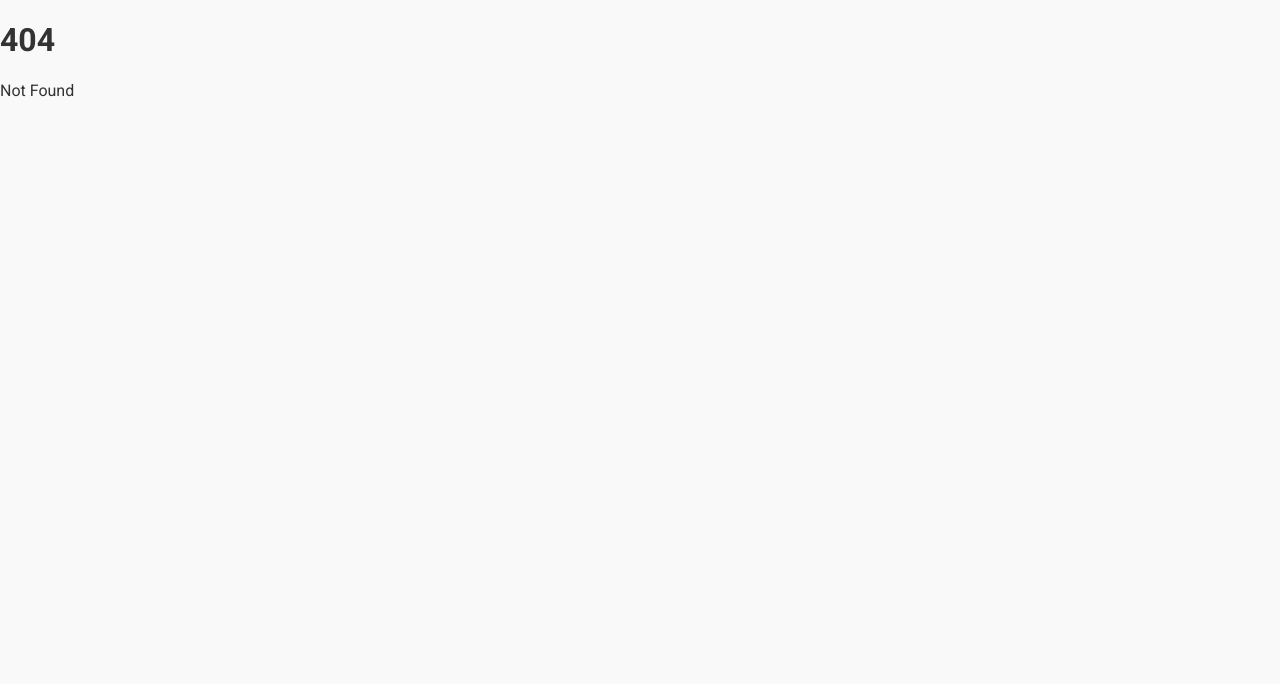
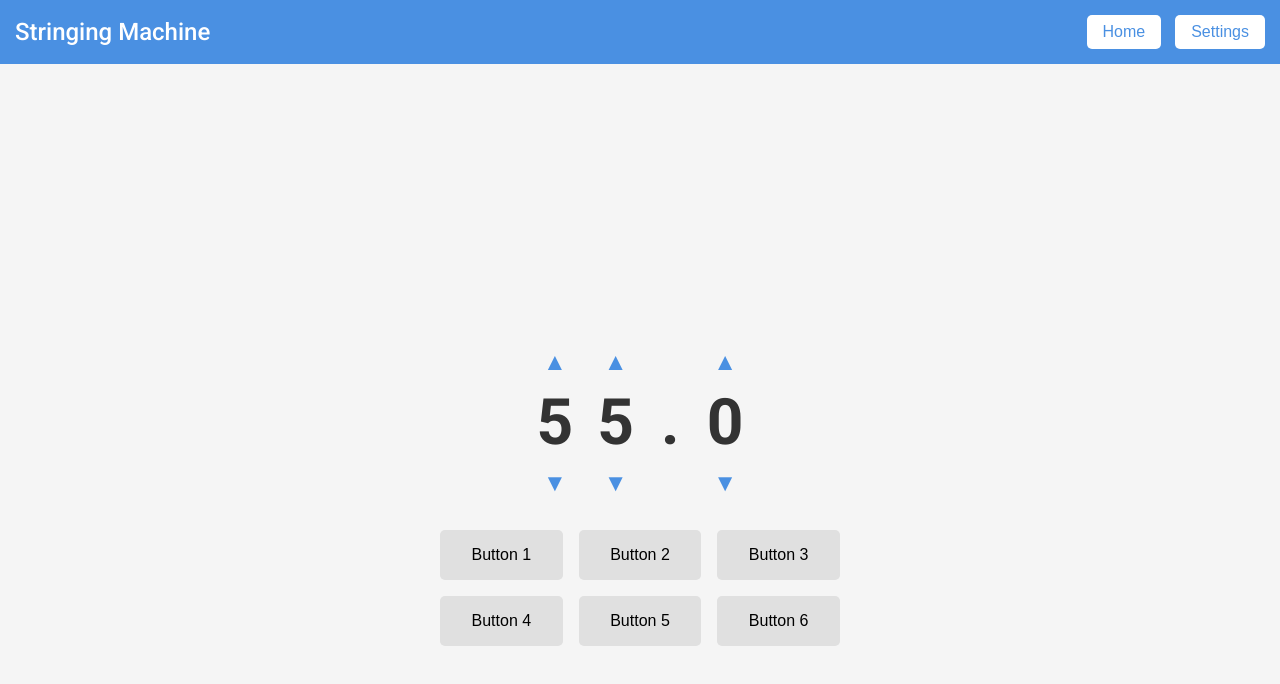
Before and after one commit to austin-schoster7/UI-Project-3, a SvelteKit app: page /stringing-menu in a window 1280 px wide. Before the commit this address had no page. Shown: the top 684 px of the page. Built offline with nearby package versions, Linux system fonts and the light colour scheme.

Commit message:
Implemented functionality for stringing menu including tension arrows and placeholder buttons for features to build out

```diff
--- a/src/routes/+page.svelte
+++ b/src/routes/+page.svelte
@@ -6,11 +6,11 @@
 
 	let profileList = [];
 
-  $: profiles.subscribe(value => profileList = value);
+	$: profiles.subscribe((value) => (profileList = value));
 
 	// TODO: Handle logic for selecting profiles
 	function selectStringer(name) {
-    console.log(`Stringer ${name} selected`);
+		goto('/stringing-menu');
 	}
 
 	function newStringer() {
@@ -22,6 +22,28 @@
 	}
 </script>
 
+<Header />
+
+<div class="main-container">
+	<div class="button-group">
+		<button class="button" on:click={newStringer}>New Stringer</button>
+		<button class="button" on:click={updateStringer}>Update Stringer</button>
+	</div>
+
+	<h2>Stringer Profiles</h2>
+	<div class="profile-grid">
+		{#each $profiles as profile}
+			<div class="profile-card" on:click={() => selectStringer(profile.name)}>
+				<div class="profile-name">{profile.name}</div>
+				<div class="profile-details">
+					Experience: {profile.experienceLevel}<br />
+					Height: {profile.height.feet}' {profile.height.inches}"<br />
+					Unit: {profile.unit}
+				</div>
+			</div>
+		{/each}
+	</div>
+</div>
 
 <style>
 	.main-container {
@@ -41,7 +63,7 @@
 		padding: 12px 20px;
 		font-size: 1rem;
 		color: #fff;
-    background-color: #4A90E2;
+		background-color: #4a90e2;
 		border: none;
 		border-radius: 5px;
 		cursor: pointer;
@@ -49,7 +71,7 @@
 	}
 
 	.button:hover {
-    background-color: #357ABD;
+		background-color: #357abd;
 	}
 
 	.profile-grid {
@@ -75,7 +97,7 @@
 	.profile-name {
 		font-size: 1.2rem;
 		font-weight: 500;
-    color: #4A90E2;
+		color: #4a90e2;
 	}
 
 	.profile-details {
@@ -83,26 +105,3 @@
 		color: #666;
 	}
 </style>
-
-<Header />
-
-<div class="main-container">
-  <div class="button-group">
-    <button class="button" on:click={newStringer}>New Stringer</button>
-    <button class="button" on:click={updateStringer}>Update Stringer</button>
-  </div>
-
-  <h2>Stringer Profiles</h2>
-  <div class="profile-grid">
-    {#each $profiles as profile}
-      <div class="profile-card" on:click={() => selectStringer(profile.name)}>
-        <div class="profile-name">{profile.name}</div>
-        <div class="profile-details">
-          Experience: {profile.experienceLevel}<br>
-          Height: {profile.height.feet}' {profile.height.inches}"<br>
-          Unit: {profile.unit}
-        </div>
-      </div>
-    {/each}
-  </div>
-</div>
--- /dev/null
+++ b/src/routes/stringing-menu/+page.svelte
@@ -0,0 +1,119 @@
+<script>
+	import { goto } from '$app/navigation';
+	import Header from '$lib/Header.svelte';
+
+	// Default tension value
+	let tension = 55.0;
+
+	function incrementTension(step) {
+		tension += step;
+	}
+
+	function decrementTension(step) {
+		tension -= step;
+	}
+</script>
+
+<Header />
+
+<div class="main-menu">
+	<!-- Increment and Decrement Arrows for each place value -->
+	<div class="tension-controls">
+		<div class="tension-column">
+			<button class="arrow-button" on:click={() => incrementTension(10)}>▲</button>
+			<div class="tension-place">{Math.floor(tension / 10)}</div>
+			<button class="arrow-button" on:click={() => decrementTension(10)}>▼</button>
+		</div>
+		<div class="tension-column">
+			<button class="arrow-button" on:click={() => incrementTension(1)}>▲</button>
+			<div class="tension-place">{Math.floor(tension % 10)}</div>
+			<button class="arrow-button" on:click={() => decrementTension(1)}>▼</button>
+		</div>
+
+		<div class="decimal-point">.</div>
+
+		<div class="tension-column">
+			<button class="arrow-button" on:click={() => incrementTension(0.1)}>▲</button>
+			<div class="tension-place">{(tension % 1).toFixed(1).split('.')[1]}</div>
+			<button class="arrow-button" on:click={() => decrementTension(0.1)}>▼</button>
+		</div>
+	</div>
+
+	<div class="function-buttons">
+		<button>Button 1</button>
+		<button>Button 2</button>
+		<button>Button 3</button>
+		<button>Button 4</button>
+		<button>Button 5</button>
+		<button>Button 6</button>
+	</div>
+</div>
+
+<style>
+	.main-menu {
+		display: flex;
+		flex-direction: column;
+		align-items: center;
+		justify-content: center;
+		height: 100vh;
+		background-color: #f5f5f5;
+		padding: 2rem;
+	}
+
+	.tension-controls {
+		display: flex;
+		align-items: center;
+		justify-content: center;
+		gap: 1.5rem;
+		margin-bottom: 2rem;
+	}
+
+	.tension-column {
+		display: flex;
+		flex-direction: column;
+		align-items: center;
+	}
+
+	.arrow-button {
+		font-size: 1.5rem;
+		background: none;
+		border: none;
+		color: #4a90e2;
+		cursor: pointer;
+	}
+
+	.decimal-point {
+		font-size: 4rem;
+		font-weight: bold;
+		color: #333;
+		margin: 0 0.2rem;
+	}
+
+	.arrow-button:hover {
+		color: #357abd;
+	}
+
+	.tension-place {
+		font-size: 4rem;
+		font-weight: bold;
+		color: #333;
+		margin: 0.5rem 0;
+	}
+
+	.function-buttons {
+		display: grid;
+		grid-template-columns: repeat(3, 1fr);
+		gap: 1rem;
+		width: 100%;
+		max-width: 400px;
+	}
+
+	.function-buttons button {
+		padding: 1rem;
+		font-size: 1rem;
+		background-color: #e0e0e0;
+		border: none;
+		border-radius: 5px;
+		cursor: pointer;
+	}
+</style>
```
Lines whose indentation alone changed are shown as unchanged.
